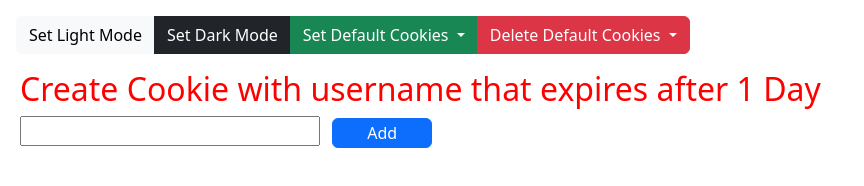
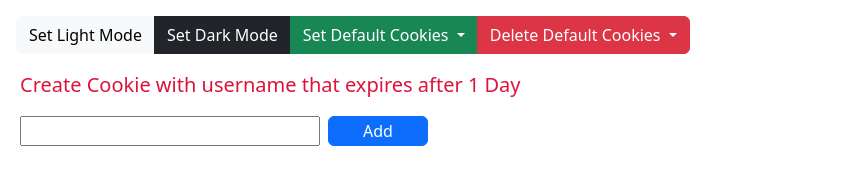
Before and after one commit to qyzjibek/nfactorial-homework-1006-npm, a website: page index.html in a window 1280 px wide. Shown: the whole page, without its empty margins (0-864 px from the left). Drawn offline with nearby package versions, Linux system fonts and the light colour scheme.

Commit message:
replace h2 with p

```diff
--- a/index.html
+++ b/index.html
@@ -17,6 +17,11 @@
         #user-input {
             margin-left: 20px;
             width: 300px;
+        }
+
+        #input-container {
+            display: flex;
+            align-items: center;
         }
     </style>
 
@@ -47,8 +52,8 @@
           </div>
       </div>
 
-      <h2 style="margin-left: 20px; color:red">Create Cookie with username that expires after 1 Day</h2>
-      <div>
+      <p style="margin-left: 20px; color: crimson; font-size: 20px; ">Create Cookie with username that expires after 1 Day</p>
+      <div id="input-container">
            <input id="user-input"type="text" name="user">
            <button type="button" class="btn btn-primary ms-2 p-0" style="height: 30px; align-self: center; vertical-align: center; width: 100px;" onclick="setUserCookie()"">Add</button>
       </div>
--- a/package.json
+++ b/package.json
@@ -8,7 +8,7 @@
     "test": "echo \"Error: no test specified\" && exit 1",
     "addAllFiles": "git add.",
     "play": "node index.js",
-    "commitWithMessage": "git commit -m \"BUILD - $1\"",
+    "commitWithMessage": "git commit -m ",
     "pushToGit": "git push -u origin main"
   },
   "keywords": [],
```
